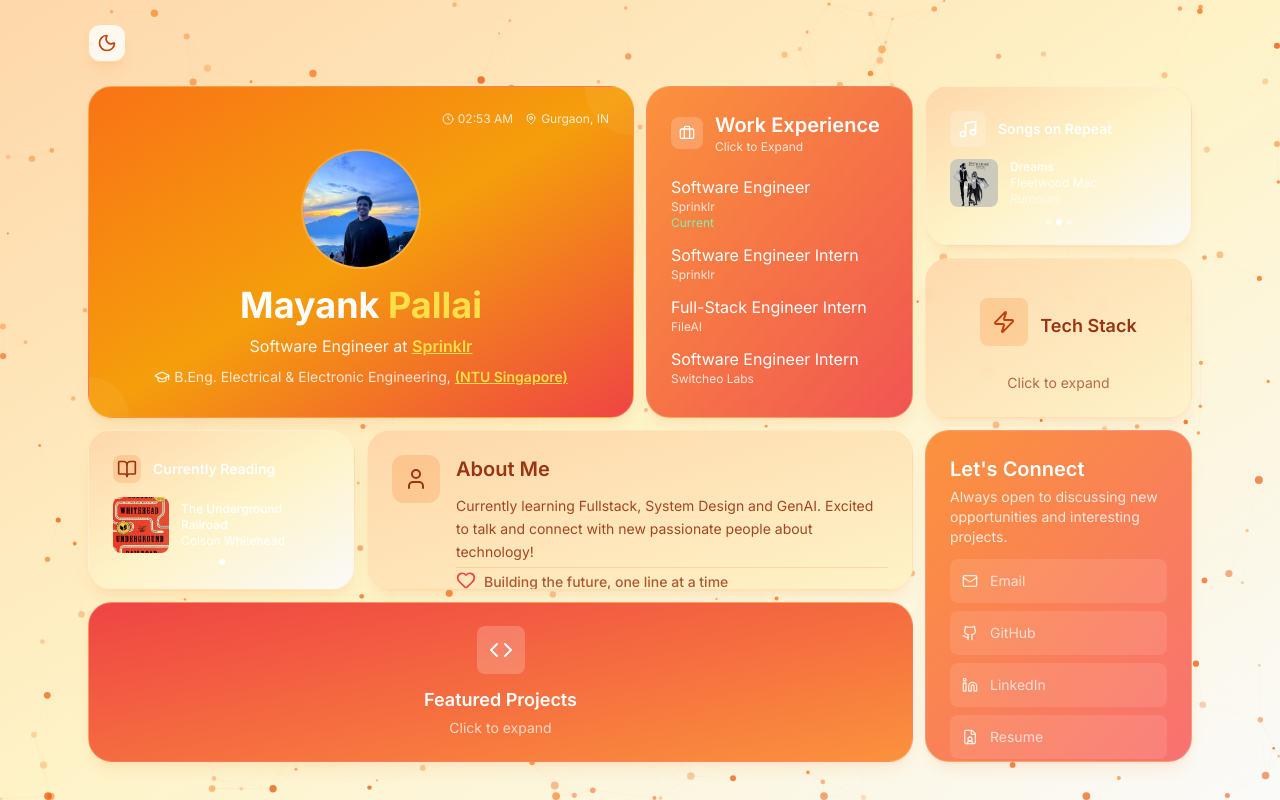
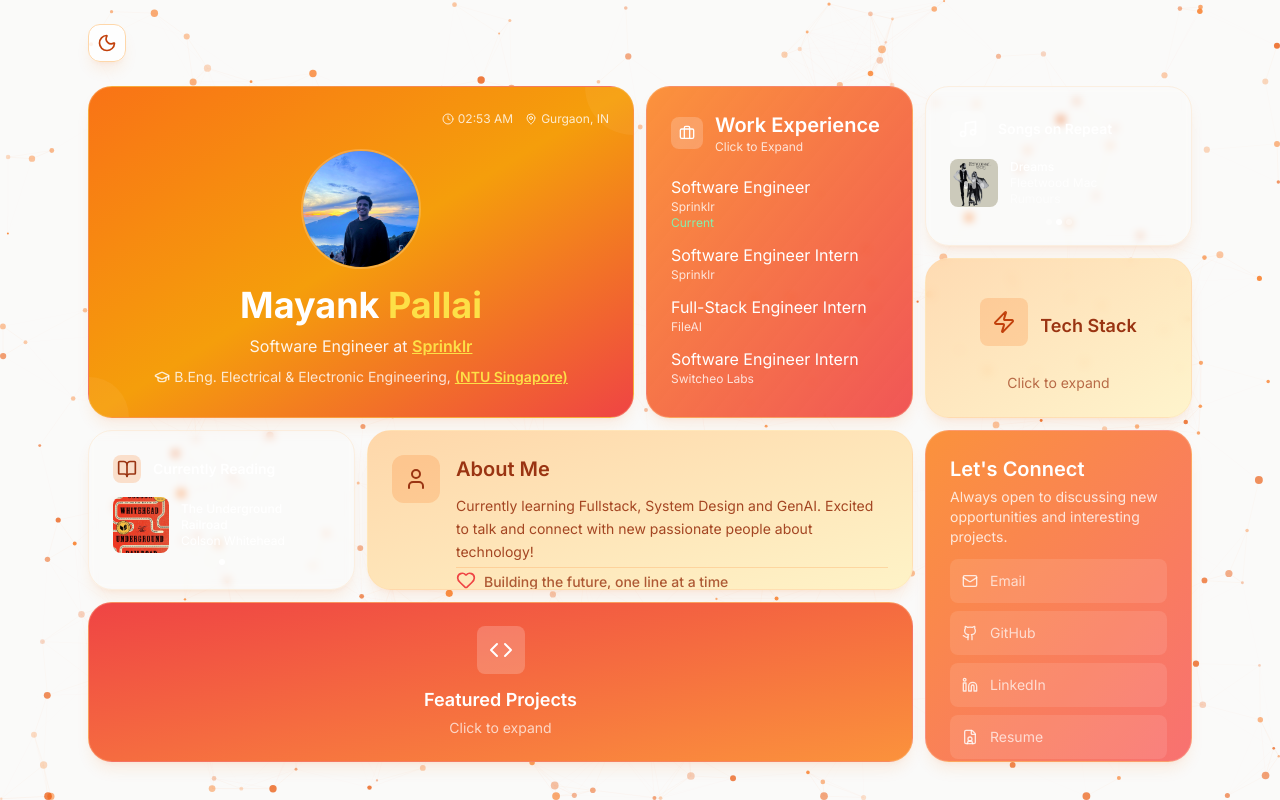
Before and after one commit to cyprus09/bento-website, a Next.js app: page / in a window 1280 px wide. Built offline with nearby package versions, Linux system fonts and the light colour scheme.

Commit message:
chore: update css

```diff
--- a/src/app/globals.css
+++ b/src/app/globals.css
@@ -4,59 +4,10 @@
 
 @layer base {
   :root {
-    /* Light mode colors */
-    --background: 0 0% 100%;
-    --foreground: 222.2 84% 4.9%;
-    --card: 0 0% 100%;
-    --card-foreground: 222.2 84% 4.9%;
-    --popover: 0 0% 100%;
-    --popover-foreground: 222.2 84% 4.9%;
-    --primary: 222.2 47.4% 11.2%;
-    --primary-foreground: 210 40% 98%;
-    --secondary: 210 40% 96%;
-    --secondary-foreground: 222.2 84% 4.9%;
-    --muted: 210 40% 96%;
-    --muted-foreground: 215.4 16.3% 46.9%;
-    --accent: 210 40% 94%;
-    --accent-foreground: 222.2 84% 4.9%;
-    --destructive: 0 84.2% 60.2%;
-    --destructive-foreground: 210 40% 98%;
-    --border: 214.3 31.8% 91.4%;
-    --input: 214.3 31.8% 91.4%;
-    --ring: 222.2 84% 4.9%;
     --radius: 0.5rem;
   }
 
-  .dark {
-    /* Dark mode colors */
-    --background: 222.2 84% 4.9%;
-    --foreground: 210 40% 98%;
-    --card: 222.2 84% 4.9%;
-    --card-foreground: 210 40% 98%;
-    --popover: 222.2 84% 4.9%;
-    --popover-foreground: 210 40% 98%;
-    --primary: 210 40% 98%;
-    --primary-foreground: 222.2 47.4% 11.2%;
-    --secondary: 217.2 32.6% 17.5%;
-    --secondary-foreground: 210 40% 98%;
-    --muted: 217.2 32.6% 17.5%;
-    --muted-foreground: 215 20.2% 65.1%;
-    --accent: 217.2 32.6% 17.5%;
-    --accent-foreground: 210 40% 98%;
-    --destructive: 0 62.8% 30.6%;
-    --destructive-foreground: 210 40% 98%;
-    --border: 217.2 32.6% 17.5%;
-    --input: 217.2 32.6% 17.5%;
-    --ring: 212.7 26.8% 83.9%;
-  }
-
-  * {
-    border-color: hsl(var(--border));
-  }
-
   body {
-    background-color: hsl(var(--background));
-    color: hsl(var(--foreground));
     font-feature-settings: "rlig" 1, "calt" 1;
   }
 
@@ -72,28 +23,26 @@
     @apply mx-auto max-w-7xl px-4 sm:px-6 lg:px-8;
   }
 
-  /* Animation utilities */
-  .animate-float {
-    animation: float 6s ease-in-out infinite;
+  /* Shared neutral glass surface for bento cards and modals */
+  .glass-surface {
+    @apply bg-white/70 dark:bg-emberOrange/70 backdrop-blur-md;
+    @apply border border-gray-200/70 dark:border-white/10;
+    @apply shadow-lg shadow-gray-900/5 dark:shadow-black/40;
   }
 
-  .animate-pulse-slow {
-    animation: pulse 3s cubic-bezier(0.4, 0, 0.6, 1) infinite;
-  }
-
-  /* Focus styles */
-  .focus-ring {
-    @apply focus:outline-none focus:ring-2 focus:ring-ring focus:ring-offset-2;
+  /* Equalizer bar bounce for the music card */
+  .animate-equalize {
+    animation: equalize 0.9s ease-in-out infinite;
+    transform-origin: bottom;
   }
 }
 
-/* Custom animations */
-@keyframes float {
+@keyframes equalize {
   0%, 100% {
-    transform: translateY(0px);
+    transform: scaleY(0.4);
   }
   50% {
-    transform: translateY(-10px);
+    transform: scaleY(1);
   }
 }
 
--- a/src/app/page.tsx
+++ b/src/app/page.tsx
@@ -4,7 +4,7 @@
 
 export default function HomePage() {
   return (
-    <main className="relative min-h-screen bg-gradient-to-br from-orange-200 via-amber-100 to-stone-50 dark:from-orange-500 dark:via-red-600 dark:to-amber-800 transition-colors duration-300 flex flex-col overflow-hidden">
+    <main className="relative min-h-screen bg-stone-50 dark:bg-burntOrange transition-colors duration-300 flex flex-col lg:overflow-hidden">
       <AnimatedBackground />
 
       <div className="relative z-10 container mx-auto px-4 py-4 lg:px-6 lg:py-6 max-w-6xl flex-1 flex flex-col">
--- a/tailwind.config.js
+++ b/tailwind.config.js
@@ -4,6 +4,7 @@
     './src/pages/**/*.{js,ts,jsx,tsx,mdx}',
     './src/components/**/*.{js,ts,jsx,tsx,mdx}',
     './src/app/**/*.{js,ts,jsx,tsx,mdx}',
+    './src/data/**/*.{js,ts,jsx,tsx,mdx}',
     './pages/**/*.{js,ts,jsx,tsx,mdx}',
     './components/**/*.{js,ts,jsx,tsx,mdx}',
   ],
@@ -18,39 +19,16 @@
     },
     extend: {
       colors: {
-        border: 'hsl(var(--border) / <alpha-value>)',
-        input: 'hsl(var(--input) / <alpha-value>)',
-        ring: 'hsl(var(--ring) / <alpha-value>)',
-        background: 'hsl(var(--background) / <alpha-value>)',
-        foreground: 'hsl(var(--foreground) / <alpha-value>)',
-        primary: {
-          DEFAULT: 'hsl(var(--primary) / <alpha-value>)',
-          foreground: 'hsl(var(--primary-foreground) / <alpha-value>)',
-        },
-        secondary: {
-          DEFAULT: 'hsl(var(--secondary) / <alpha-value>)',
-          foreground: 'hsl(var(--secondary-foreground) / <alpha-value>)',
-        },
-        destructive: {
-          DEFAULT: 'hsl(var(--destructive) / <alpha-value>)',
-          foreground: 'hsl(var(--destructive-foreground) / <alpha-value>)',
-        },
-        muted: {
-          DEFAULT: 'hsl(var(--muted) / <alpha-value>)',
-          foreground: 'hsl(var(--muted-foreground) / <alpha-value>)',
-        },
-        accent: {
-          DEFAULT: 'hsl(var(--accent) / <alpha-value>)',
-          foreground: 'hsl(var(--accent-foreground) / <alpha-value>)',
-        },
-        popover: {
-          DEFAULT: 'hsl(var(--popover) / <alpha-value>)',
-          foreground: 'hsl(var(--popover-foreground) / <alpha-value>)',
-        },
-        card: {
-          DEFAULT: 'hsl(var(--card) / <alpha-value>)',
-          foreground: 'hsl(var(--card-foreground) / <alpha-value>)',
-        },
+        mist: '#EBEFEE',
+        cream: '#FBF3EA',
+        tan: '#CCB499',
+        clay: '#C8906D',
+        terracotta: '#BB6C43',
+        claudeOrange: '#D97757',
+        espresso: '#3D2E22',
+        walnut: '#4A413C',
+        burntOrange: '#3A2317',
+        emberOrange: '#5C3624',
       },
       borderRadius: {
         lg: 'var(--radius)',
@@ -60,31 +38,6 @@
       fontFamily: {
         sans: ['Inter', 'system-ui', 'sans-serif'],
       },
-      animation: {
-        'float': 'float 6s ease-in-out infinite',
-        'pulse-slow': 'pulse 3s cubic-bezier(0.4, 0, 0.6, 1) infinite',
-        'gradient-shift': 'gradient-shift 3s ease infinite',
-      },
-      keyframes: {
-        float: {
-          '0%, 100%': { transform: 'translateY(0px)' },
-          '50%': { transform: 'translateY(-10px)' },
-        },
-        'gradient-shift': {
-          '0%, 100%': { 'background-position': '0% 50%' },
-          '50%': { 'background-position': '100% 50%' },
-        },
-      },
-      backgroundImage: {
-        'gradient-radial': 'radial-gradient(var(--tw-gradient-stops))',
-        'gradient-conic': 'conic-gradient(from 180deg at 50% 50%, var(--tw-gradient-stops))',
-      },
-      backdropBlur: {
-        xs: '2px',
-      },
-      transitionTimingFunction: {
-        'bounce-gentle': 'cubic-bezier(0.645, 0.045, 0.355, 1.000)',
-      },
     },
   },
   plugins: [],
```
